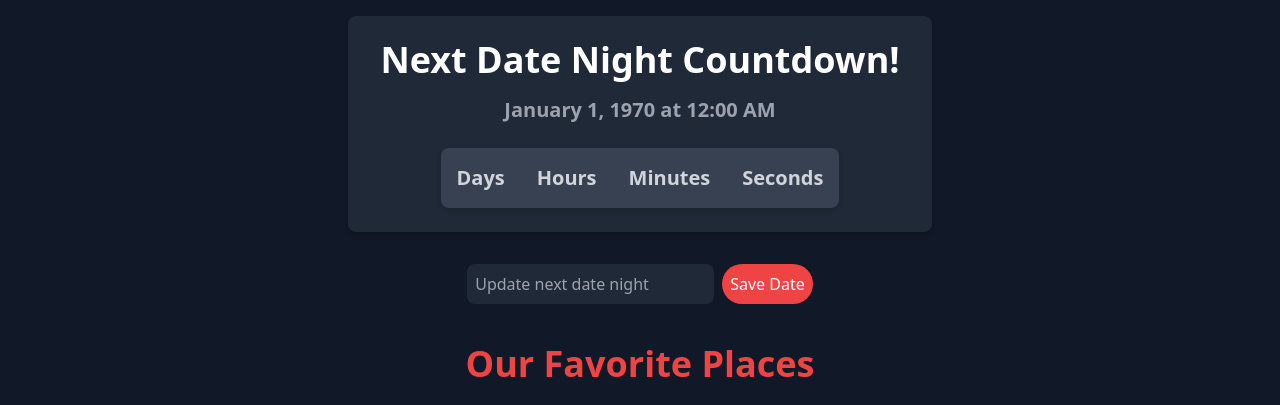
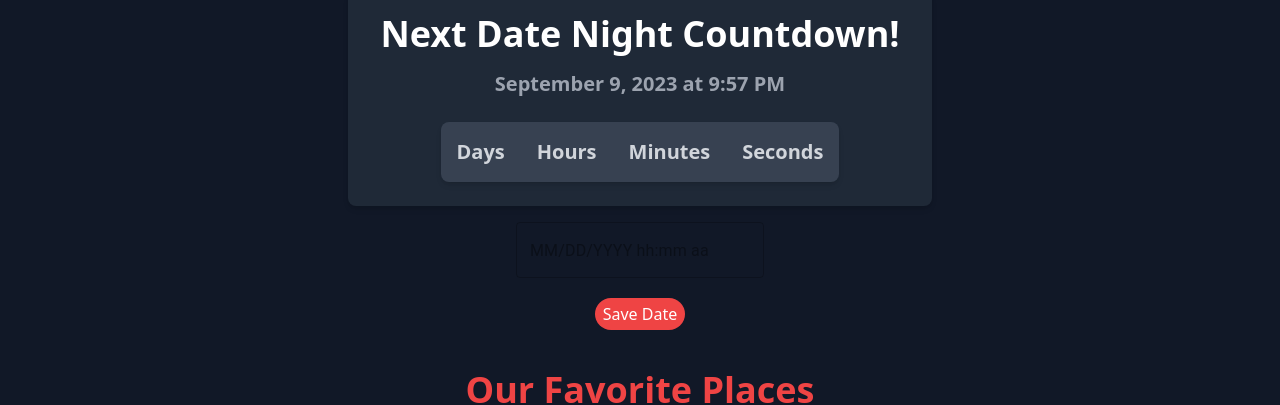
Before and after one commit to diti85/date-night, a React (Vite) app: page /places in a window 1280 px wide. Shown: the part 128-533 px from the top of the page. Built offline with nearby package versions, Linux system fonts and the light colour scheme; no server answers.

Commit message:
Fixing places

```diff
--- a/package.json
+++ b/package.json
@@ -16,7 +16,10 @@
     "@fortawesome/free-solid-svg-icons": "^6.4.2",
     "@fortawesome/react-fontawesome": "^0.2.0",
     "@mui/material": "^5.14.3",
+    "@mui/x-date-pickers": "^7.1.0",
     "datepicker": "^0.0.0",
+    "datetime-picker": "^0.6.0",
+    "dayjs": "^1.11.10",
     "dotenv": "^16.3.1",
     "fontawesome": "^5.6.3",
     "framer-motion": "^10.15.0",
@@ -24,9 +27,11 @@
     "match-sorter": "^6.3.1",
     "react": "^18.2.0",
     "react-datepicker": "^4.25.0",
+    "react-datetime-picker": "^5.6.0",
     "react-dom": "^18.2.0",
     "react-modal": "^3.16.1",
     "react-router-dom": "^6.14.2",
+    "react-time-picker": "^6.6.0",
     "sort-by": "^1.2.0"
   },
   "devDependencies": {
--- a/src/components/Places.jsx
+++ b/src/components/Places.jsx
@@ -4,9 +4,10 @@ import Place from './Place';
 import AddNewPlaceModal from './AddNewPlaceModal';
 import PlaceModal from './PlaceModal';
 import Countdown from './Countdown';
-import DatePicker from 'react-datepicker';
-import 'react-datepicker/dist/react-datepicker.css';
-
+import { DateTimePicker } from '@mui/x-date-pickers/DateTimePicker';
+import { LocalizationProvider } from '@mui/x-date-pickers/LocalizationProvider';
+import { AdapterDayjs } from '@mui/x-date-pickers/AdapterDayjs';
+import dayjs from 'dayjs';
 // ...
 
 const Places = () => {
@@ -25,8 +26,7 @@ const Places = () => {
   const [selectedPlace, setSelectedPlace] = useState(null);
   const [availableCategories, setAvailableCategories] = useState([]);
   const [nextDateNight, setNextDateNight] = useState(null);
-  const [selectedDate, setSelectedDate] = useState(null);
-
+  const [selectedDate, setSelectedDate] = useState(new Date());
 
   useEffect(() => {
     fetch(import.meta.env.VITE_API_URL + 'api/places', {
@@ -78,11 +78,8 @@ const Places = () => {
     })
       .then((res) => res.json())
       .then((data) => {
-        console.log('RESPONSE FROM DB FOR DATE NIGHT', data);
-        console.log("DATE", new Date())
-        const date = new Date(data.date);
-        setNextDateNight(date);
-        setSelectedDate(date);
+        console.log('DATA STORED IN DB', data.date);
+        setNextDateNight(new Date(data.date));
       })
       .catch((error) => {
         console.error('Error fetching date night:', error);
@@ -202,26 +199,9 @@ const Places = () => {
       return acc;
     }, {});
 
-    const handleDateChange = (date) => {
-      fetch(import.meta.env.VITE_API_URL + 'api/date', {
-        method: 'PUT',
-        headers: {
-          'Content-Type': 'application/json',
-          'Access-Control-Allow-Origin': '*',
-        },
-        body: JSON.stringify({ date: selectedDate }),
-      })
-        .then((res) => res.json())
-        .then((data) => {
-          setNextDateNight(data.nextDateNight);
-        })
-        .catch((error) => {
-          console.error('Error updating date night:', error);
-        });
+
+    const handleSaveDate = (date) => {
       setSelectedDate(date);
-    };
-
-    const handleSaveDate = () => {
       //check if selected date is not null
       if (selectedDate === null) {
         //display error message
@@ -234,7 +214,6 @@ const Places = () => {
         return;
       }
       // Make API call to update the next date night
-      console.log("selectedDate", selectedDate.toLocaleDateString())
       fetch(import.meta.env.VITE_API_URL + 'api/date', {
         method: 'PUT',
         headers: {
@@ -257,23 +236,18 @@ const Places = () => {
         <Navbar />
         <div className="bg-gray-900 min-h-screen flex flex-col justify-center items-center p-4">
           <Countdown date={selectedDate} />
-          <div className="mt-4">
-            <div className="flex">
-              <DatePicker
-                selected={selectedDate}
-                onChange={handleDateChange}
-                dateFormat="yyyy-MM-dd"
-                placeholderText="Update next date night"
-                className="mr-2 mb-10 p-2 rounded-lg bg-gray-800 text-gray-300"
-              />
+          <LocalizationProvider dateAdapter={AdapterDayjs}>
+            <DateTimePicker
+                className="text-white"
+                onAccept={(date) => handleSaveDate(date.toDate())}
+                />
+          </LocalizationProvider>
               <button
                 onClick={handleSaveDate}
-                className="bg-red-500 text-white py-1 px-2 rounded-full text-s hover:bg-red-600 mb-10"
+                className="bg-red-500 text-white py-1 px-2 rounded-full text-s hover:bg-red-600 mb-10 mt-5"
               >
                 Save Date
               </button>
-            </div>
-          </div>
           <div className="flex flex-col items-center mb-8">
             <h1 className="text-4xl text-red-500 font-semibold mb-0">
               Our Favorite Places
```
Also changed, not shown: 1 other file (tests, documents, lock files or other folders).
